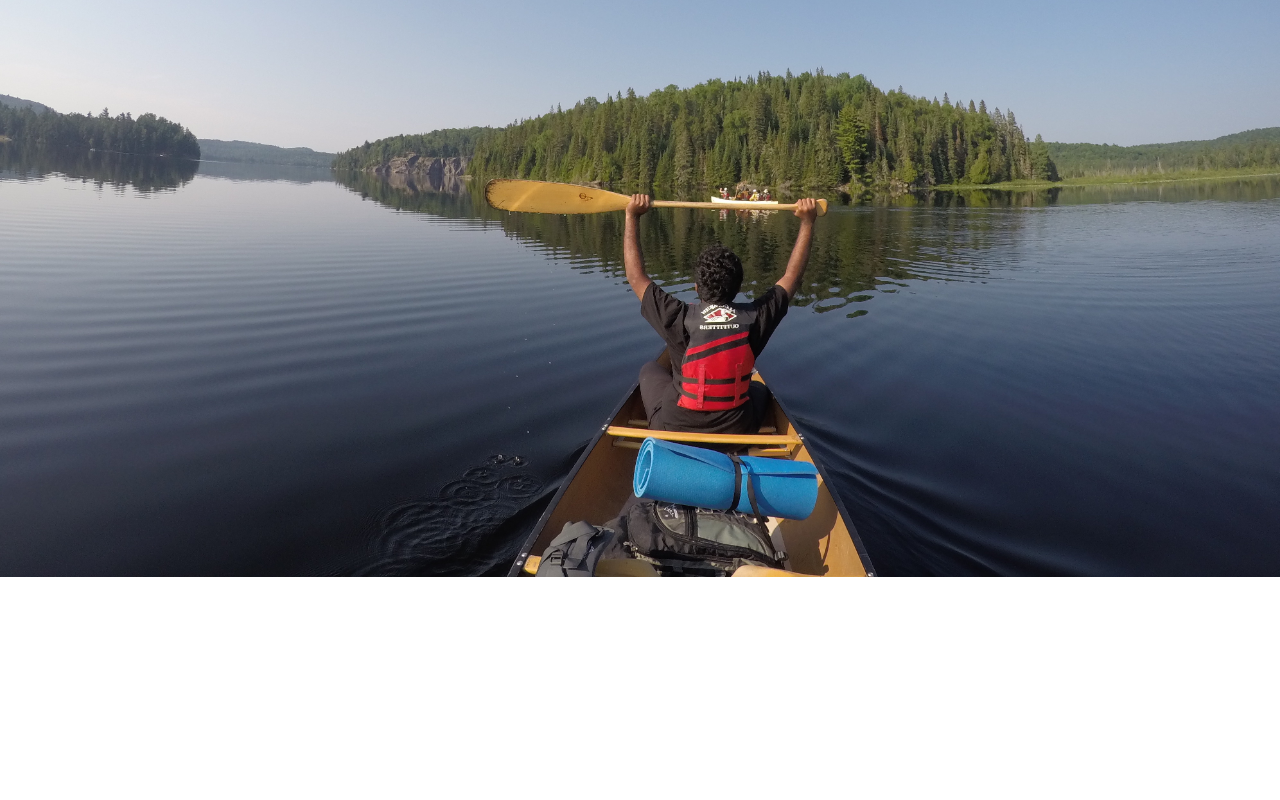
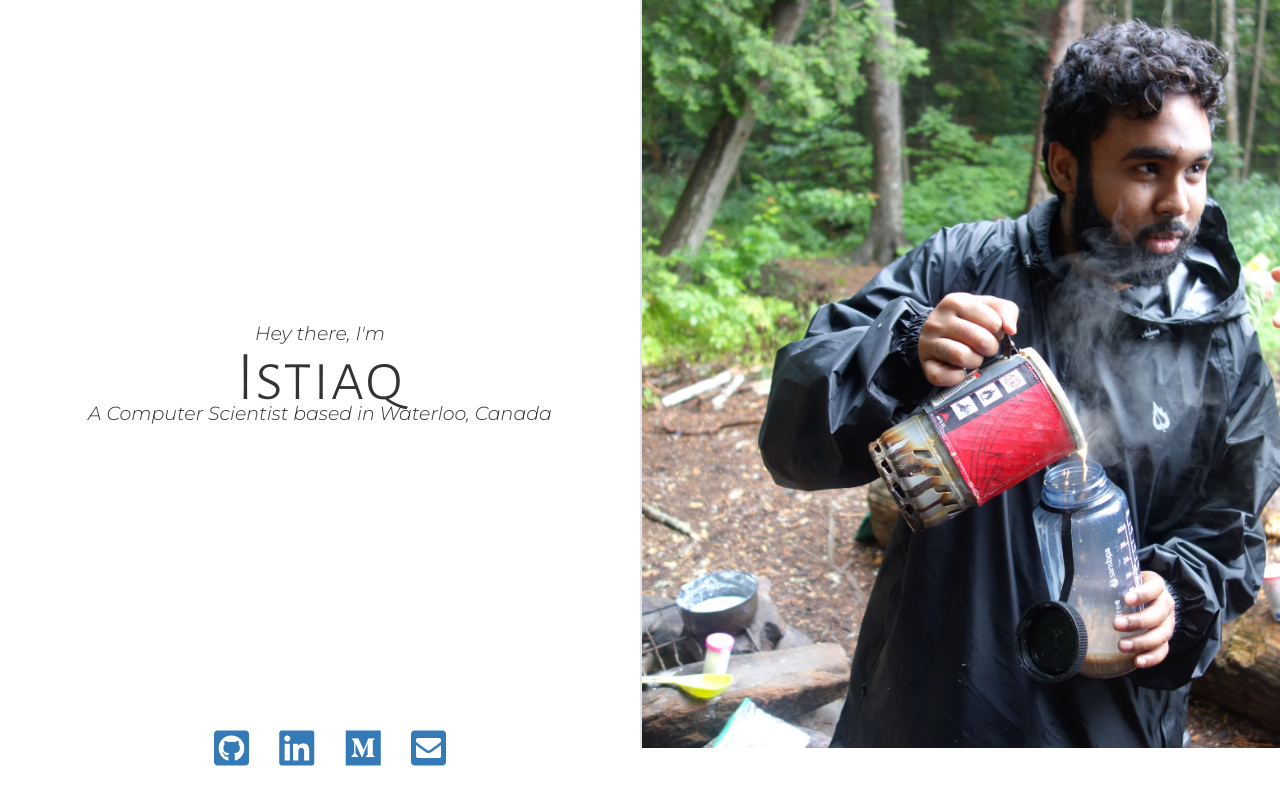
Before and after one commit to istiaq107/G-r-n, a Flask app: page / in a window 1280 px wide. Run offline with Flask 2, Linux system fonts and the light colour scheme; some libraries are stand-ins or nearby versions.

Commit message:
enough for a push tomorrow

```diff
--- a/app.py
+++ b/app.py
@@ -2,7 +2,12 @@ from flask import Flask
 from flask import render_template
 
 app = Flask(__name__)
+app.debug = True
 
 @app.route("/")
-def hello():
+def home():
     return render_template('home.html')
+
+
+if __name__ == '__main__':
+    app.run(host='0.0.0.0', port=8080)
--- a/static/css/main.css
+++ /dev/null
@@ -1,4 +0,0 @@
-img {
-    width: 100%;
-    height: 100%;
-}
--- /dev/null
+++ b/static/css/style.css
@@ -0,0 +1,68 @@
+body {
+    overflow-y:hidden;
+    overflow-x:hidden;
+}
+
+.container {
+    padding: 0;
+    margin: 0;
+    width: 100%;
+    height: 100%;
+}
+
+#intro_1 {
+    position: absolute;
+    top: 40%;
+    left: 25%;
+    transform: translate(-50%, 0%);
+    font-size: 19px;
+    font-family: 'Montserrat', sans-serif;
+}
+
+#intro_2 {
+    position: absolute;
+    top: 41%;
+    left: 25%;
+    transform: translate(-50%, 0%);
+    font-size: 70px;
+    font-family: 'Alegreya Sans SC', sans-serif;
+}
+
+#intro_3 {
+    position: absolute;
+    top: 50%;
+    left: 25%;
+    transform: translate(-50%, 0%);
+    font-size: 19px;
+    font-family: 'Montserrat', sans-serif;
+}
+
+#icons {
+    position: absolute;
+    top: 90%;
+    left: 25%;
+    transform: translate(-50%, 0%);
+    font-size: 40px;
+    font-family: 'Montserrat', sans-serif;
+}
+
+.fab, .fas {
+    padding-left: 20px;
+}
+
+#summ {
+    position: absolute;
+    width: 27%;
+    top: 40%;
+    left: 16%;
+    transform: translate(-50%, 0%);
+    font-size: 22px;
+    font-family: 'Montserrat', sans-serif;
+}
+
+#wilderness {
+    width: 50%;
+    height: 50%;
+    transform: translate(100%, 0);
+    border-left: 2px solid #E2E4EA;
+}
--- a/templates/home.html
+++ b/templates/home.html
@@ -8,13 +8,36 @@
         <script src="https://ajax.googleapis.com/ajax/libs/jquery/3.3.1/jquery.min.js"></script>
         <script src="https://maxcdn.bootstrapcdn.com/bootstrap/3.4.0/js/bootstrap.min.js"></script>
         <link rel="stylesheet" href="https://maxcdn.bootstrapcdn.com/bootstrap/3.4.0/css/bootstrap.min.css">
-        <link rel="stylesheet" href="/static/css/main.css">
+        <link rel="stylesheet" href="/static/css/style.css">
+        <link href="https://fonts.googleapis.com/css?family=Alegreya+Sans+SC:300|Montserrat:300i" rel="stylesheet">
+        <link rel="stylesheet" href="https://use.fontawesome.com/releases/v5.7.2/css/all.css" integrity="sha384-fnmOCqbTlWIlj8LyTjo7mOUStjsKC4pOpQbqyi7RrhN7udi9RwhKkMHpvLbHG9Sr" crossorigin="anonymous">
     </head>
 
     <body>
-        <div>
-            <img src= "/static/images/home.jpg" id="canoe" alt="canoe">
-        </div>
+        <header>
+
+            <img src= "/static/images/test.jpg" id="wilderness" alt="wilderness">
+
+            <p id="intro_1">Hey there, I'm</p>
+            <p id="intro_2">Istiaq</p>
+            <p id="intro_3">A Computer Scientist based in Waterloo, Canada</p>
+
+            <div id="icons">
+                <a href="https://github.com/istiaq107" class="fab fa-github-square"></a>
+                <a href="https://www.linkedin.com/in/istiaq107/" class="fab fa-linkedin"></a>
+                <a href="http://medium.com/@istiaq107" class="fab fa-medium" style="padding-left: 21px"></a>
+                <a href="mailto:miullah@uwaterloo.ca" class="fas fa-envelope-square" style="font-size: 40px"></a>
+            </div>
+
+            <!-- <p id="summ">Born and bred in Chittaong, Bangladesh, I moved Canada to pursure
+                a degree in Computer Science from the University of Waterloo. </p> -->
+
+        </header>
+
+        <footer>
+
+        </footer>
+
     </body>
 
 </html>
```
Also changed, not shown: static/images/chaa.jpg (added), static/images/test.jpg (added).
